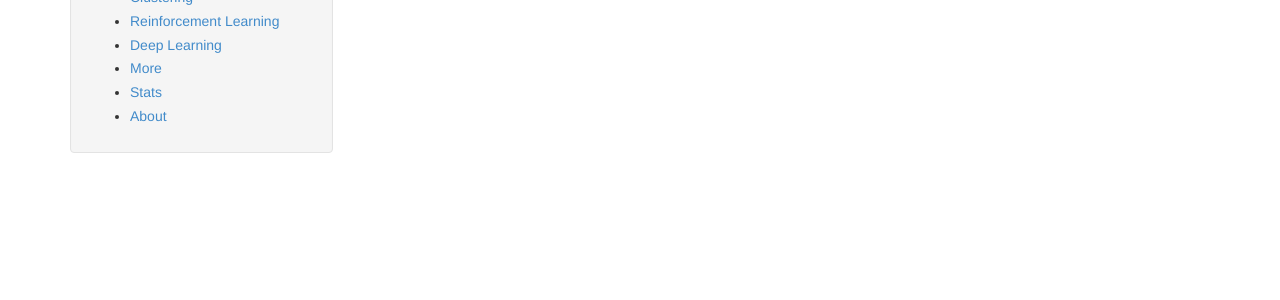
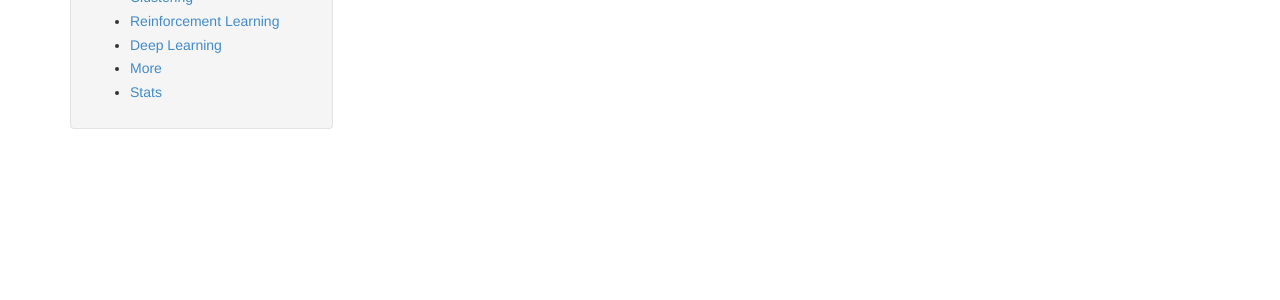
Before and after one commit to cliffwhitworth/cliffwhitworth.github.io, a Jekyll site: the page built from More.html, in a window 1280 px wide. Shown: the part 301-601 px from the top of the page. Built offline with Jekyll 4.4.1, drawn with Linux system fonts in a browser that asks for light colours.

Commit message:
Removed about and refactored nav links

```diff
--- a/_includes/header.html
+++ b/_includes/header.html
@@ -47,19 +47,7 @@
               </div>
               <div class="navbar-collapse collapse">
                 <ul class="nav navbar-nav">
-                    <li class="active"><a href="{{ site.baseurl }}/">Home</a></li>
-                    <li class="active"><a href="{{ site.baseurl }}/regression.html">Regression</a></li>
-                    <li class="active"><a href="{{ site.baseurl }}/classification.html">Classification</a></li>
-                    <li class="active"><a href="{{ site.baseurl }}/clustering.html">Clustering</a></li>
-                    <li class="active"><a href="{{ site.baseurl }}/reinforcement_learning.html">Reinforcement Learning</a></li>
-                    <li class="active"><a href="{{ site.baseurl }}/deep_learning.html">Deep Learning</a></li>
-                    <li class="active"><a href="{{ site.baseurl }}/more.html">More</a></li>
-                    <li class="active"><a href="{{ site.baseurl }}/stats.html">Stats</a></li>
-                    <li class="active"><a href="{{ site.baseurl }}/about.html/">About</a></li>
-                    <!--
-                    <li class="active"><a href="{{ site.baseurl }}/feed.xml">RSS</a></li>
-                  -->
-
+                    {% include links-list-li.html %}
                 </ul>
               </div>
         </div>
--- /dev/null
+++ b/_includes/links-list-li.html
@@ -0,0 +1,12 @@
+    <li class="active"><a href="{{ site.baseurl }}/">Home</a></li>
+    <li class="active"><a href="{{ site.baseurl }}/Regression.html">Regression</a></li>
+    <li class="active"><a href="{{ site.baseurl }}/Classification.html">Classification</a></li>
+    <li class="active"><a href="{{ site.baseurl }}/Clustering.html">Clustering</a></li>
+    <li class="active"><a href="{{ site.baseurl }}/ReinforcementLearning.html">Reinforcement Learning</a></li>
+    <li class="active"><a href="{{ site.baseurl }}/DeepLearning.html">Deep Learning</a></li>
+    <li class="active"><a href="{{ site.baseurl }}/More.html">More</a></li>
+    <li class="active"><a href="{{ site.baseurl }}/Stats.html">Stats</a></li>
+    <!--
+    <li class="active"><a href="{{ site.baseurl }}/About/">About</a></li>
+    <li class="active"><a href="{{ site.baseurl }}/feed.xml">RSS</a></li>
+    -->
--- a/_includes/links-list.html
+++ b/_includes/links-list.html
@@ -1,16 +1,4 @@
 <h1>Categories</h1>
 <ul>
-    <li class="active"><a href="{{ site.baseurl }}/">Home</a></li>
-    <li class="active"><a href="{{ site.baseurl }}/Regression.html">Regression</a></li>
-    <li class="active"><a href="{{ site.baseurl }}/Classification.html">Classification</a></li>
-    <li class="active"><a href="{{ site.baseurl }}/Clustering.html">Clustering</a></li>
-    <li class="active"><a href="{{ site.baseurl }}/ReinforcementLearning.html">Reinforcement Learning</a></li>
-    <li class="active"><a href="{{ site.baseurl }}/DeepLearning.html">Deep Learning</a></li>
-    <li class="active"><a href="{{ site.baseurl }}/More.html">More</a></li>
-    <li class="active"><a href="{{ site.baseurl }}/Stats.html">Stats</a></li>
-    <li class="active"><a href="{{ site.baseurl }}/About/">About</a></li>
-    <!--
-    <li class="active"><a href="{{ site.baseurl }}/feed.xml">RSS</a></li>
-  -->
-
+{% include links-list-li.html %}
 </ul>
```
